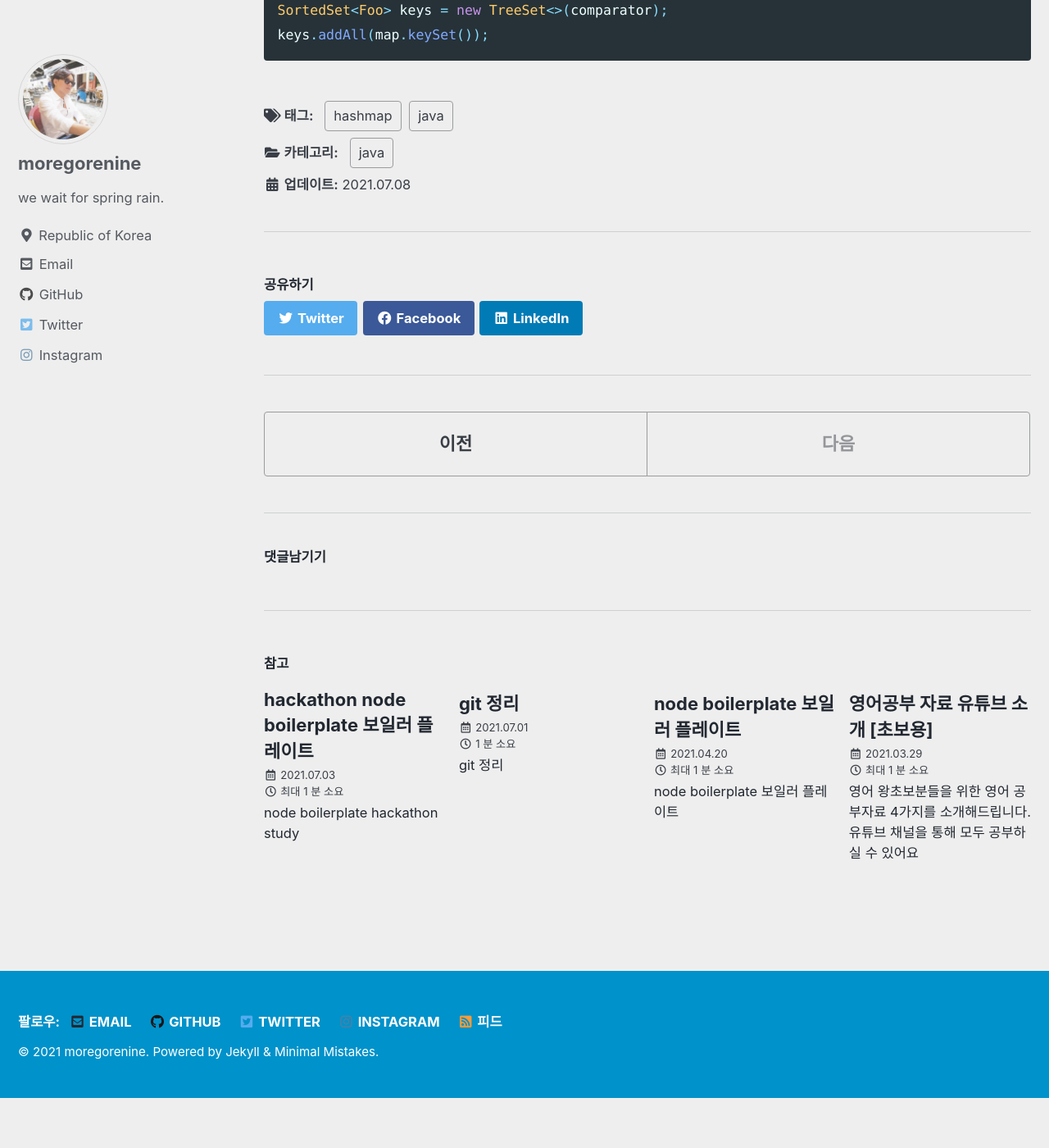
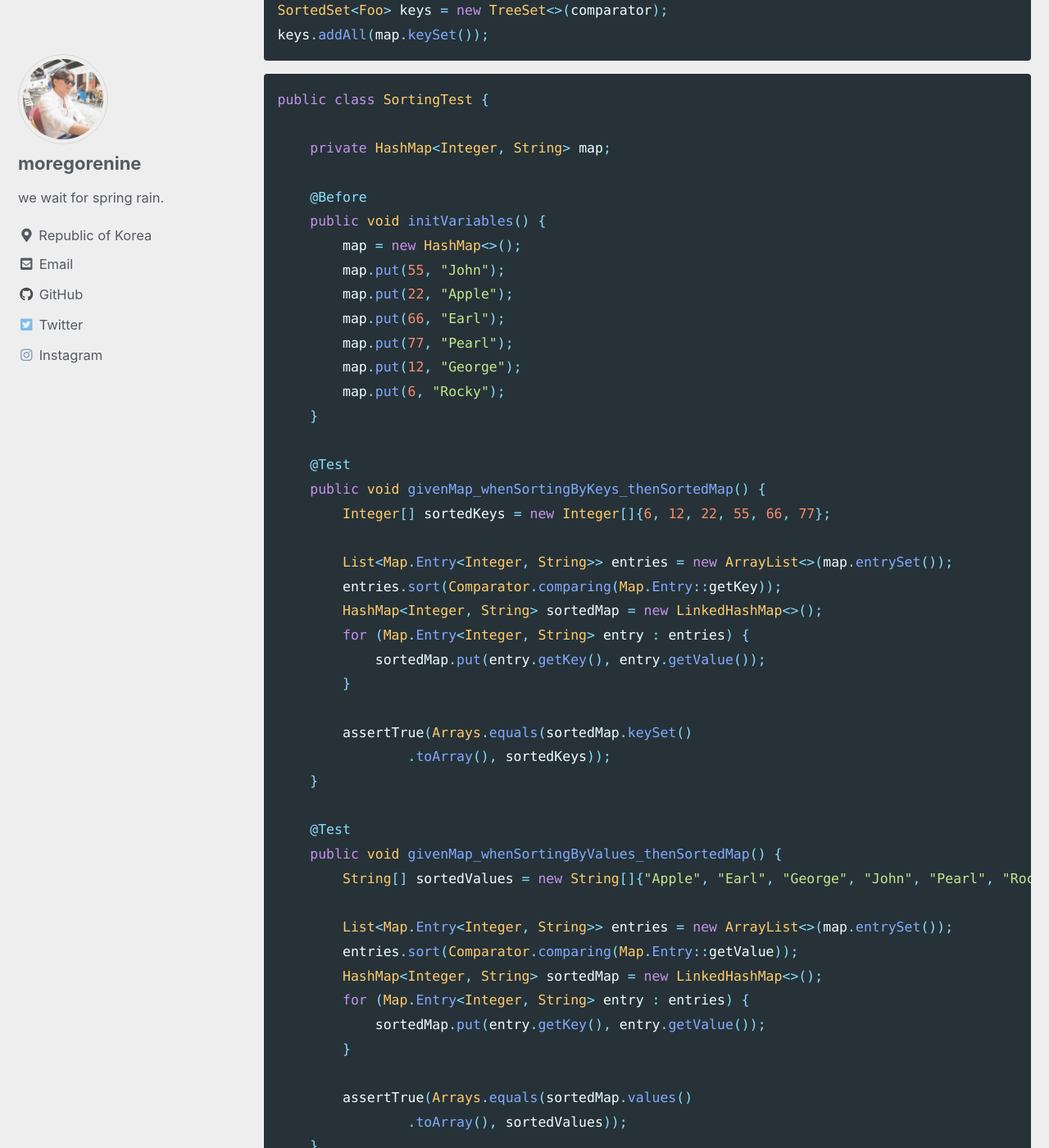
Before and after one commit to moregorenine/moregorenine.github.io, a Jekyll site: the page built from _posts/java/2021-07-08-hashmap.md, in a window 1280 px wide and 1400 px high, scrolled down 1794 px. Shown: the whole window at 82% size. Built offline with Jekyll 4.4.1, drawn with Linux system fonts in a browser that asks for light colours; cached includes are drawn as plain includes; comment, search, counter and statistics services are not loaded; before the commit the page ends 3133 px from its top, so only the background shows below that.

Commit message:
Update 2021-07-08-hashmap.md

````diff
--- a/_posts/java/2021-07-08-hashmap.md
+++ b/_posts/java/2021-07-08-hashmap.md
@@ -57,3 +57,51 @@ Comparator<Foo> comparator = (Foo o1, Foo o2) -> {
 SortedSet<Foo> keys = new TreeSet<>(comparator);
 keys.addAll(map.keySet());
 ```
+
+```java
+public class SortingTest {
+
+    private HashMap<Integer, String> map;
+
+    @Before
+    public void initVariables() {
+        map = new HashMap<>();
+        map.put(55, "John");
+        map.put(22, "Apple");
+        map.put(66, "Earl");
+        map.put(77, "Pearl");
+        map.put(12, "George");
+        map.put(6, "Rocky");
+    }
+
+    @Test
+    public void givenMap_whenSortingByKeys_thenSortedMap() {
+        Integer[] sortedKeys = new Integer[]{6, 12, 22, 55, 66, 77};
+
+        List<Map.Entry<Integer, String>> entries = new ArrayList<>(map.entrySet());
+        entries.sort(Comparator.comparing(Map.Entry::getKey));
+        HashMap<Integer, String> sortedMap = new LinkedHashMap<>();
+        for (Map.Entry<Integer, String> entry : entries) {
+            sortedMap.put(entry.getKey(), entry.getValue());
+        }
+
+        assertTrue(Arrays.equals(sortedMap.keySet()
+                .toArray(), sortedKeys));
+    }
+
+    @Test
+    public void givenMap_whenSortingByValues_thenSortedMap() {
+        String[] sortedValues = new String[]{"Apple", "Earl", "George", "John", "Pearl", "Rocky"};
+
+        List<Map.Entry<Integer, String>> entries = new ArrayList<>(map.entrySet());
+        entries.sort(Comparator.comparing(Map.Entry::getValue));
+        HashMap<Integer, String> sortedMap = new LinkedHashMap<>();
+        for (Map.Entry<Integer, String> entry : entries) {
+            sortedMap.put(entry.getKey(), entry.getValue());
+        }
+
+        assertTrue(Arrays.equals(sortedMap.values()
+                .toArray(), sortedValues));
+    }
+}
+```
````
